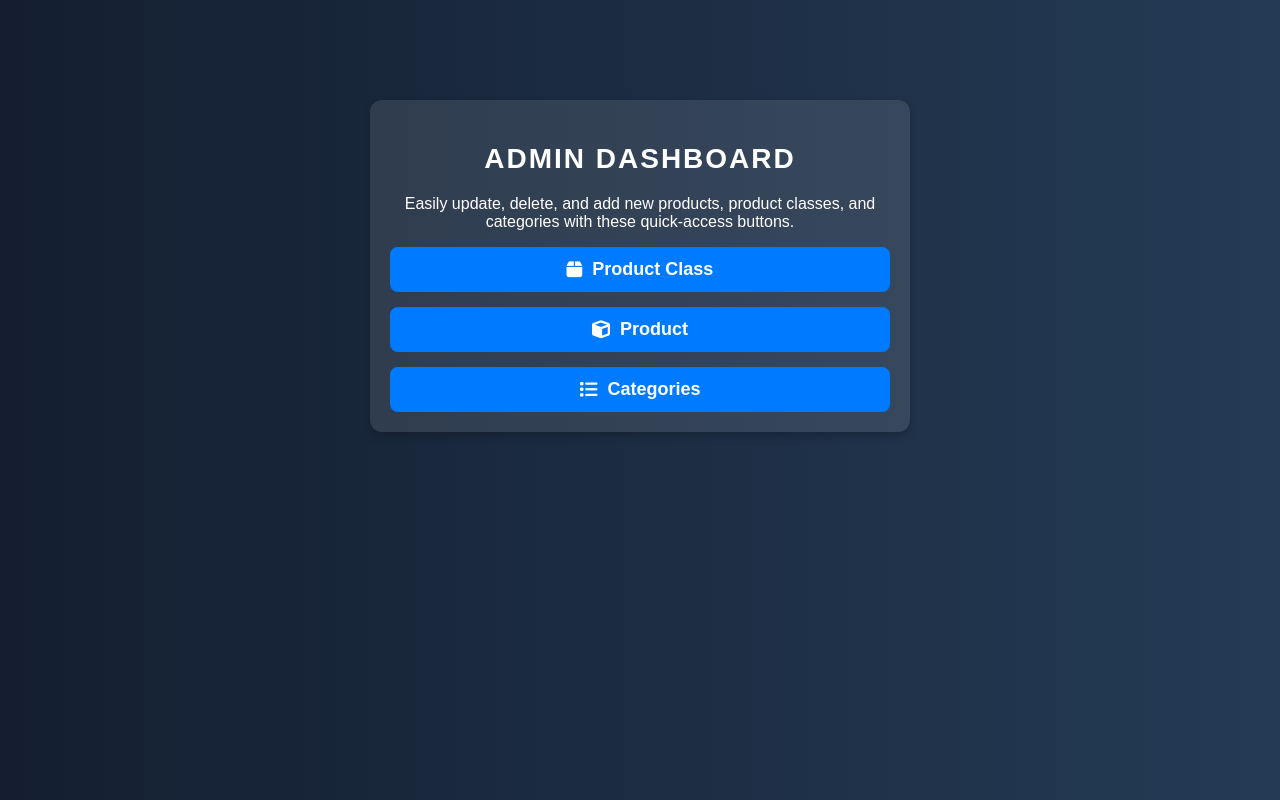
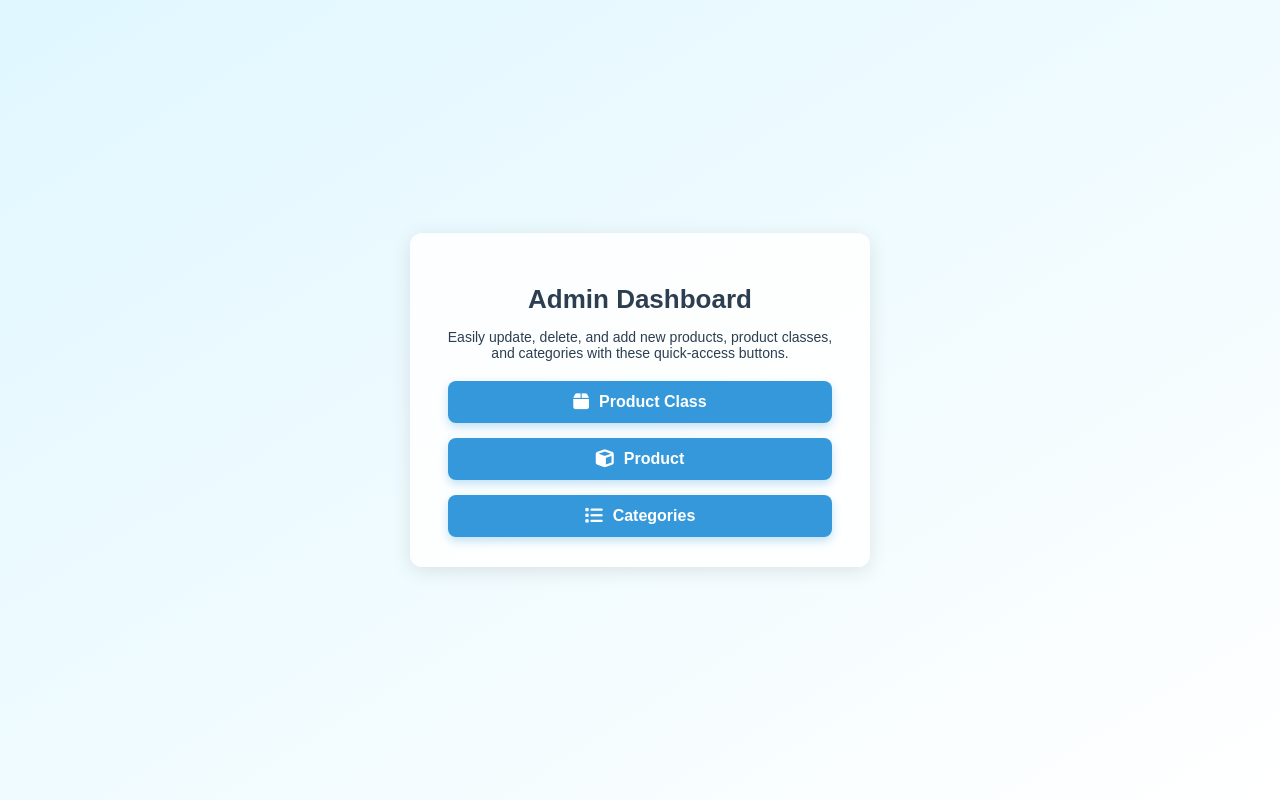
Before and after one commit to AbdulHaris633/Ecommerce_Website, a Django app: page /catalogue/adminhomepage/ in a window 1280 px wide. Run offline with Django 5.2, Linux system fonts and the light colour scheme; the visitor is signed in with stand-in values (Sample User, id 1); parts of the project's set-up code (start-up, migrations or seed data) failed here and were passed over; some libraries are stand-ins or nearby versions.

Commit message:
refactor

```diff
--- a/basket/templates/basket/basket.html
+++ b/basket/templates/basket/basket.html
@@ -2,7 +2,7 @@
 {% load static %}
 
 {% block content %}
-<h2> <strong>{{ user.username }}</strong> Basket</h2>
+<h2> <strong>{{ user.username }}</strong > Cart</h2>
 {% comment %} {% if messages %}
 <div class="alert alert-danger" id="error-message">
     {% for message in messages %}
--- a/catalogue/static/css/admin.css
+++ b/catalogue/static/css/admin.css
@@ -1,75 +1,90 @@
-
+/* General Styles */
 body {
     font-family: 'Arial', sans-serif;
-    background: linear-gradient(to right, #141e30, #243b55);
-    color: white;
-    text-align: center;
+    background: linear-gradient(to bottom right, #e0f7ff, #ffffff);
     margin: 0;
     padding: 0;
+    display: flex;
+    justify-content: center;
+    align-items: center;
+    height: 100vh;
 }
 
-
+/* Container */
 .container {
-    max-width: 500px;
-    margin: 100px auto;
-    padding: 20px;
-    background: rgba(255, 255, 255, 0.1);
+    background-color: rgba(255, 255, 255, 0.9);
+    padding: 30px;
     border-radius: 12px;
-    box-shadow: 0 4px 10px rgba(0, 0, 0, 0.2);
+    box-shadow: 0px 4px 20px rgba(0, 0, 0, 0.1);
+    width: 400px;
+    max-width: 90%;
+    text-align: center;
 }
 
-
+/* Headings */
 h2 {
-    font-size: 28px;
-    margin-bottom: 20px;
-    text-transform: uppercase;
-    letter-spacing: 2px;
+    color: #2c3e50;
+    margin-bottom: 10px;
+    font-size: 26px;
+    font-weight: 600;
 }
 
+/* Description */
+p {
+    font-size: 14px;
+    color: #2c3e50;
+    margin-bottom: 20px;
+}
 
+/* Buttons Container */
 .buttons {
     display: flex;
     flex-direction: column;
-    gap: 15px;
+    align-items: center;  /* Center items horizontally */
+    gap: 15px; /* Space between buttons */
+    width: 100%;
 }
 
-
+/* Button Styling */
 .btn {
     display: flex;
     align-items: center;
     justify-content: center;
+    gap: 10px;
+    width: 90%; /* Ensure buttons are aligned */
     padding: 12px;
+    background-color: #3498db;
+    color: white;
+    text-decoration: none;
+    border-radius: 8px;
+    font-size: 16px;
+    font-weight: 600;
+    transition: background-color 0.3s ease, transform 0.2s ease;
+    box-shadow: 0px 4px 10px rgba(52, 152, 219, 0.3);
+}
+
+.btn i {
     font-size: 18px;
-    color: white;
-    background: #007bff;
-    border: none;
-    border-radius: 8px;
-    text-decoration: none;
-    font-weight: bold;
-    transition: 0.3s;
-    cursor: pointer;
 }
 
 .btn:hover {
-    background: #0056b3;
-    transform: scale(1.05);
+    background-color: #2980b9;
+    transform: translateY(-2px);
 }
 
+/* Responsive Design */
+@media (max-width: 480px) {
+    .container {
+        padding: 20px;
+        width: 90%;
+    }
 
-.btn i {
-    margin-right: 10px;
-}
+    h2 {
+        font-size: 24px;
+    }
 
-
-.glow {
-    animation: glowEffect 1.5s infinite alternate;
-}
-
-@keyframes glowEffect {
-    from {
-        box-shadow: 0 0 10px rgba(255, 255, 255, 0.3);
-    }
-    to {
-        box-shadow: 0 0 20px rgba(255, 255, 255, 0.7);
+    .btn {
+        font-size: 14px;
+        width: 100%; /* Make buttons full width on smaller screens */
     }
 }
--- a/catalogue/urls.py
+++ b/catalogue/urls.py
@@ -22,5 +22,4 @@ urlpatterns = [
     path("product/detail/<uuid:product_id>/", product_detail, name="product_detail"),
     path('product/<uuid:product_id>/stats/', product_stats, name='product_stats'),
 
-
 ]
--- a/catalogue/views.py
+++ b/catalogue/views.py
@@ -3,6 +3,7 @@ from django.contrib.auth.decorators import login_required
 from django.db.models import F
 from .models import Category, Product
 from django.http import JsonResponse
+
 @login_required
 def category_list(request):
     # print(f"User: {request.user}, Authenticated: {request.user.is_authenticated}")
--- a/checkout/templates/checkout/checkout.html
+++ b/checkout/templates/checkout/checkout.html
@@ -9,7 +9,6 @@
         <div class="row">
             <!-- Basket Summary -->
             <div class="col-md-6">
-                <h4><strong>{{ user.username }}</strong> Basket</h4>
                 <table class="table">
                     <thead>
                         <tr>
--- a/checkout/urls.py
+++ b/checkout/urls.py
@@ -3,6 +3,5 @@ from django.urls import path
 from .views import checkout
 
 urlpatterns = [
-    # Other URLs...
     path("check/", checkout, name="checkout"),
 ]
--- a/checkout/views.py
+++ b/checkout/views.py
@@ -7,7 +7,7 @@ from django.contrib.auth.decorators import login_required
 from django.shortcuts import render, redirect, get_object_or_404
 from django.contrib import messages
 
-# @csrf_exempt
+
 @login_required
 def checkout(request):
     basket = request.session.get(settings.BASKET_SESSION_ID, {})
--- a/src/urls.py
+++ b/src/urls.py
@@ -2,7 +2,7 @@ from django.conf import settings
 from django.conf.urls.static import static
 from django.contrib import admin
 from django.urls import include, path
-from rest_framework_simplejwt.views import TokenObtainPairView, TokenRefreshView
+# from rest_framework_simplejwt.views import TokenObtainPairView, TokenRefreshView
 
 from api.views.views import *
 
--- a/users/forms.py
+++ b/users/forms.py
@@ -4,7 +4,7 @@ from django.contrib.auth.forms import UserCreationForm
 from users.models import CustomUsermodel
 
 class RegisterForm(UserCreationForm):
-    email = forms.EmailField(required=True)  # Ensure email is required
+    email = forms.EmailField(required=True)
 
     class Meta:
         model = CustomUsermodel
--- a/users/templates/users/login.html
+++ b/users/templates/users/login.html
@@ -26,7 +26,7 @@
             {% csrf_token %}
             <div class="form-group">
                 <label for="username">Username</label>
-                <input type="text" name="username" id="username" placeholder="Enter your username or email" required>
+                <input type="text" name="username" id="username" placeholder="Enter your username" required>
             </div>
             <div class="form-group">
                 <label for="password">Password</label>
```
Also changed, not shown: catalogue/models.py (line endings or trailing spaces), users/models.py (line endings or trailing spaces), users/templates/users/register.html (line endings or trailing spaces).
